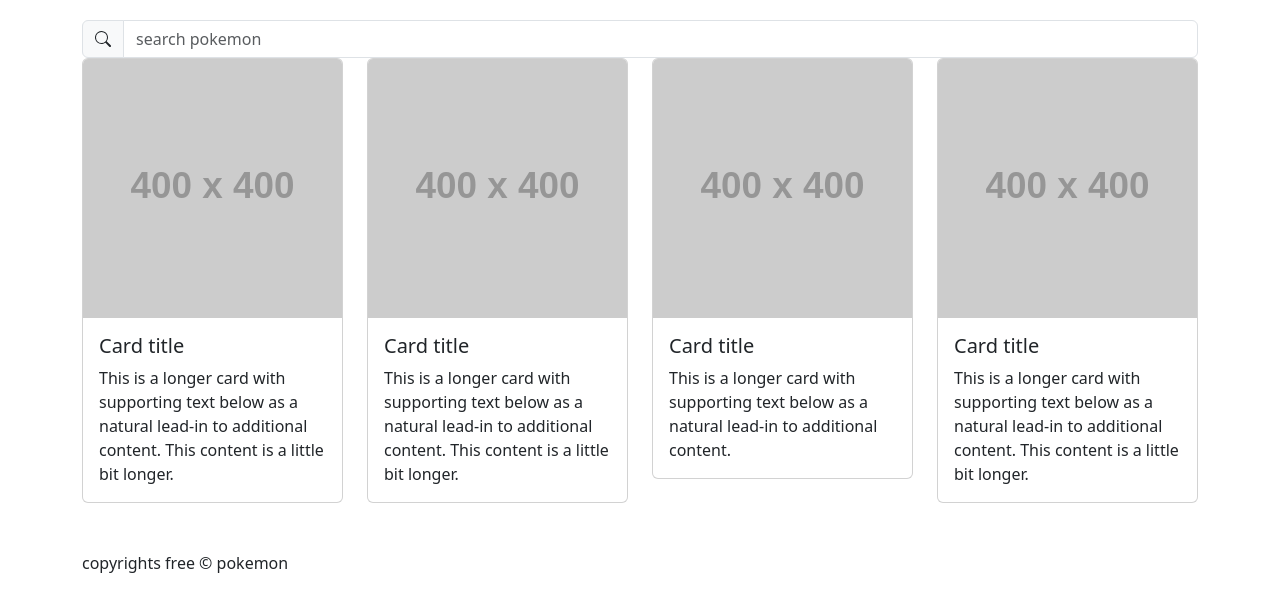
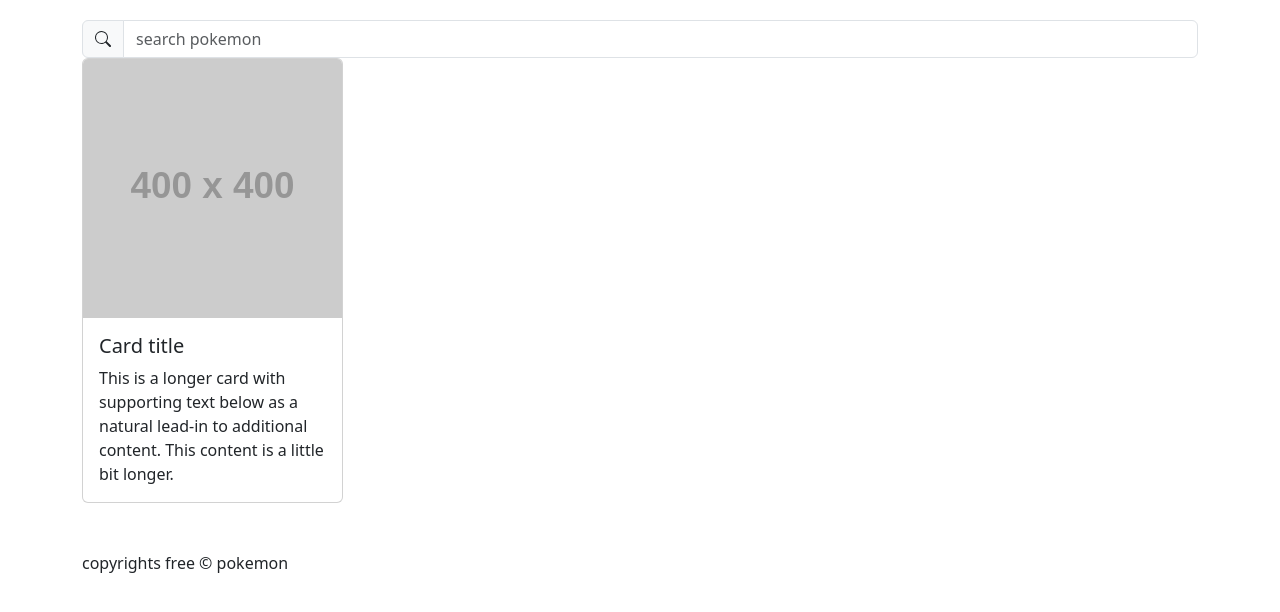
Before and after one commit to Vishallokhande8788/pokedexx, a website built with Vite: page index.html in a window 1280 px wide. Shown: the part 122-734 px from the top of the page. Built offline with nearby package versions, Linux system fonts and the light colour scheme; placeholder pictures from the web are drawn by us.

Commit message:
pokedesk day 3

```diff
--- a/index.html
+++ b/index.html
@@ -73,57 +73,7 @@
             </div>
           </div>
         </div>
-        <div class="col">
-          <div class="card">
-            <img
-              src="https://placehold.co/400"
-              class="card-img-top"
-              alt="..."
-            />
-            <div class="card-body">
-              <h5 class="card-title">Card title</h5>
-              <p class="card-text">
-                This is a longer card with supporting text below as a natural
-                lead-in to additional content. This content is a little bit
-                longer.
-              </p>
-            </div>
-          </div>
-        </div>
-        <div class="col">
-          <div class="card">
-            <img
-              src="https://placehold.co/400"
-              class="card-img-top"
-              alt="..."
-            />
-            <div class="card-body">
-              <h5 class="card-title">Card title</h5>
-              <p class="card-text">
-                This is a longer card with supporting text below as a natural
-                lead-in to additional content.
-              </p>
-            </div>
-          </div>
-        </div>
-        <div class="col">
-          <div class="card">
-            <img
-              src="https://placehold.co/400"
-              class="card-img-top"
-              alt="..."
-            />
-            <div class="card-body">
-              <h5 class="card-title">Card title</h5>
-              <p class="card-text">
-                This is a longer card with supporting text below as a natural
-                lead-in to additional content. This content is a little bit
-                longer.
-              </p>
-            </div>
-          </div>
-        </div>
-      </div>
+
     </main>
     <!-- footer -->
     <footer class="container mt-5">
--- a/js/main.js
+++ b/js/main.js
@@ -1,8 +1,16 @@
 // console.log("connected")
 
 import data from "./data.json" ;
-console.log(data)
+// console.log(data)
 
-for(let object of data){
-    console.log(object.name)
-}
+
+const inputEl = document.querySelector("#floatingInputGroup1");
+console.log(inputEl);
+// for(let object of data){
+//     console.log(object.name)
+// }
+document.addEventListener("keyup", (input) =>{
+   if(input.key === "/"){
+   inputEl.focus();
+   }
+});
```
